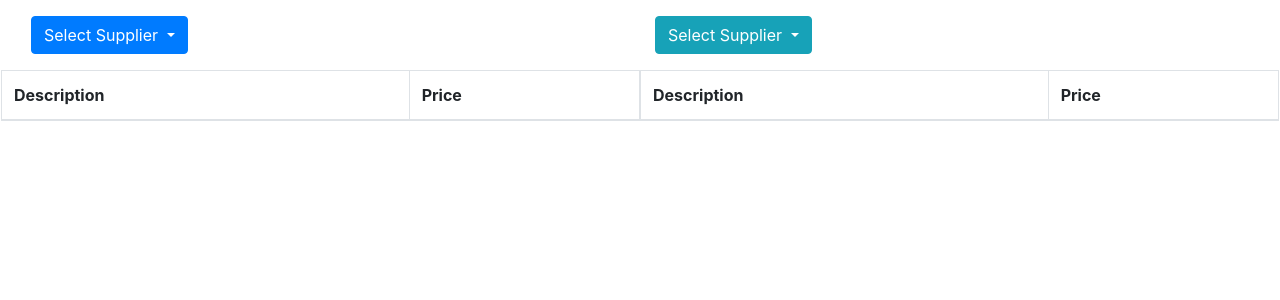
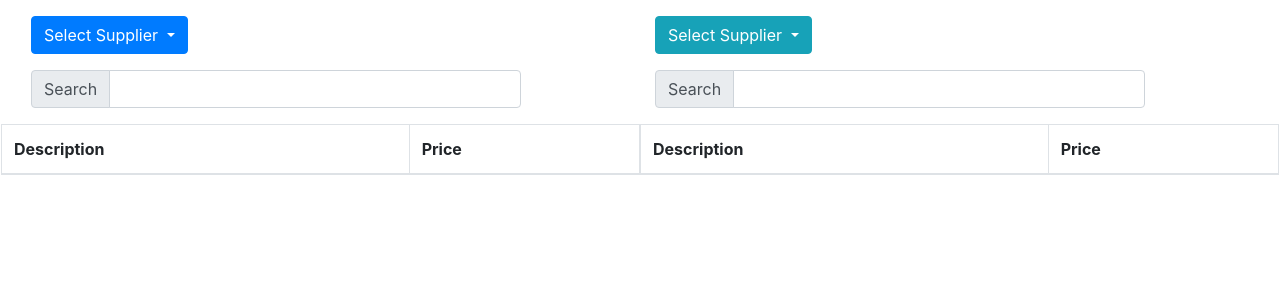
Before and after one commit to michael-berman/InvoiceComparator, a Django app: page /invoiceparser/compare in a window 1280 px wide. Shown: the part 56-356 px from the top of the page. Run offline with Django 3.2, Linux system fonts and the light colour scheme; data that the repository does not hold is empty; some libraries are stand-ins or nearby versions.

Commit message:
add search for invoice items

```diff
--- a/invoiceparser/templates/invoiceparser/compare.html
+++ b/invoiceparser/templates/invoiceparser/compare.html
@@ -3,26 +3,48 @@
 {% block content %}
 <div class="container-fluid">
   <div class="row">
-    <div class="dropdown mb-3 col first">
-      <button class="btn btn-primary dropdown-toggle" type="button" id="dropdownMenuButton1" data-toggle="dropdown" aria-haspopup="true" aria-expanded="false">
+    <div class="row col">
+      <div class="dropdown mb-3 col-md-3 first">
+        <button class="btn btn-primary dropdown-toggle" type="button" id="dropdownMenuButton1" data-toggle="dropdown"
+          aria-haspopup="true" aria-expanded="false">
           Select Supplier
         </button>
         <div class="dropdown-menu">
           <h6 class="dropdown-header">Select Supplier</h6>
           {% for supplier in supplier_list %}
-          <a class="dropdown-item first-suppler-select-invoice-item" href="#" data-id="{{ supplier.id }}">{{ supplier }}</a>
+          <a class="dropdown-item first-suppler-select-invoice-item" href="#"
+            data-id="{{ supplier.id }}">{{ supplier }}</a>
           {% endfor %}
         </div>
       </div>
-    <div class="dropdown mb-3 col second">
-      <button class="btn btn-info dropdown-toggle" type="button" id="dropdownMenuButton2" data-toggle="dropdown" aria-haspopup="true" aria-expanded="false">
+      <div class="input-group mb-3 col-md-10">
+        <div class="input-group-prepend">
+          <span class="input-group-text" id="inputGroup-sizing-default">Search</span>
+        </div>
+        <input type="text" class="form-control" id="searchText1" aria-label="Default"
+          aria-describedby="inputGroup-sizing-default">
+      </div>
+    </div>
+    <div class="row col">
+      <div class="dropdown mb-3 col-md-3 second">
+        <button class="btn btn-info dropdown-toggle" type="button" id="dropdownMenuButton2" data-toggle="dropdown"
+          aria-haspopup="true" aria-expanded="false">
           Select Supplier
         </button>
         <div class="dropdown-menu">
           <h6 class="dropdown-header">Select Supplier</h6>
           {% for supplier in supplier_list %}
-          <a class="dropdown-item second-suppler-select-invoice-item" href="#" data-id="{{ supplier.id }}">{{ supplier }}</a>
+          <a class="dropdown-item second-suppler-select-invoice-item" href="#"
+            data-id="{{ supplier.id }}">{{ supplier }}</a>
           {% endfor %}
+        </div>
+      </div>
+      <div class="input-group mb-3 col-md-10">
+        <div class="input-group-prepend">
+          <span class="input-group-text" id="inputGroup-sizing-default">Search</span>
+        </div>
+        <input type="text" class="form-control" id="searchText2" aria-label="Default"
+          aria-describedby="inputGroup-sizing-default">
       </div>
     </div>
   </div>
```
Also changed, not shown: invoiceparser/static/invoiceparser/scripts.js (+32 -0 lines). Lines whose indentation alone changed are shown as unchanged.
